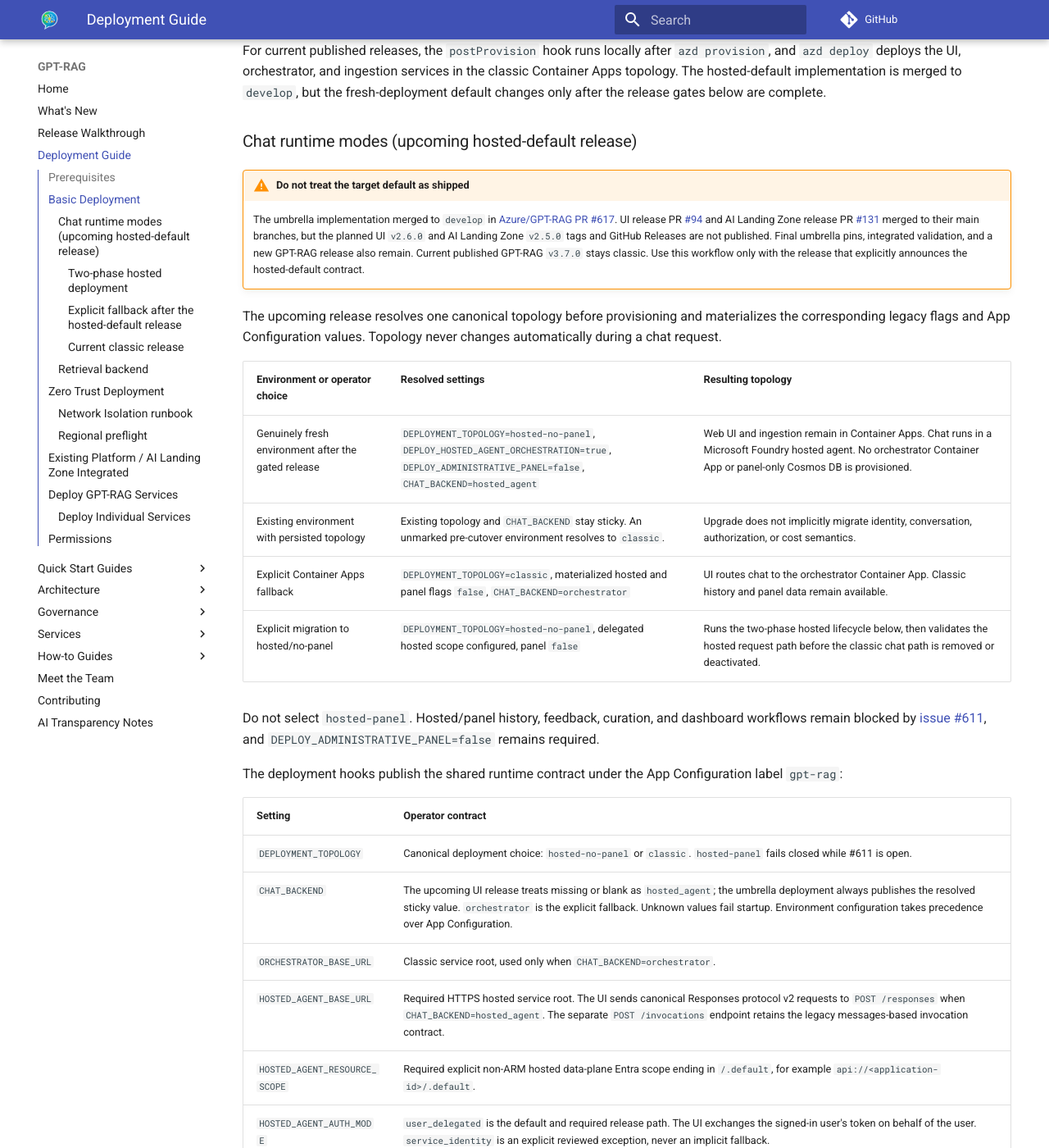
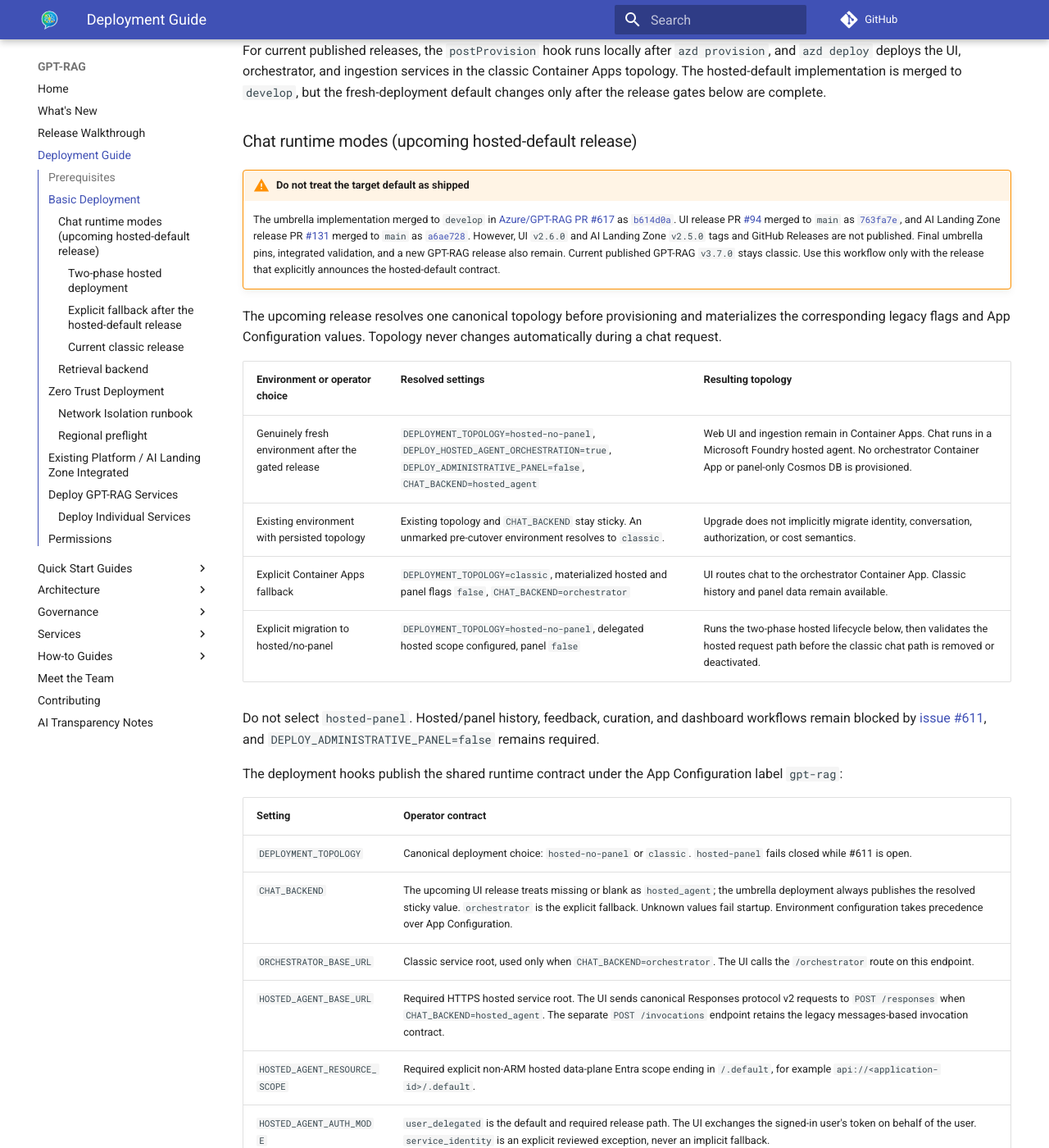
Before and after one commit to Azure/GPT-RAG, an MkDocs documentation site: the page built from docs/deploy.md, in a window 1280 px wide and 1400 px high, scrolled down 1424 px. Shown: the whole window at 82% size. Built offline with MkDocs 1.6.1 and Material for MkDocs 9.7.7, drawn with Linux system fonts in a browser that asks for light colours; comment, search, counter and statistics services are not loaded.

Commit message:
docs: link hosted release merge commits
Record the exact platform, UI, and AI Landing Zone merge commits while keeping the hosted-default target explicitly unreleased. Preserve the classic orchestrator route detail from the updated docs base.

Co-authored-by: Copilot App <223556219+Copilot@users.noreply.github.com>

```diff
--- a/docs/deploy.md
+++ b/docs/deploy.md
@@ -57,15 +57,20 @@ only after the release gates below are complete.
 
 !!! warning "Do not treat the target default as shipped"
     The umbrella implementation merged to `develop` in
-    [Azure/GPT-RAG PR #617](https://github.com/Azure/GPT-RAG/pull/617).
+    [Azure/GPT-RAG PR #617](https://github.com/Azure/GPT-RAG/pull/617) as
+    [`b614d0a`](https://github.com/Azure/GPT-RAG/commit/b614d0ad19a66cbc06b34a3ad764b0d94428999f).
     UI release PR
-    [#94](https://github.com/Azure/gpt-rag-ui/pull/94) and AI Landing Zone
-    release PR [#131](https://github.com/Azure/bicep-ptn-aiml-landing-zone/pull/131)
-    merged to their main branches, but the planned UI `v2.6.0` and AI Landing
-    Zone `v2.5.0` tags and GitHub Releases are not published. Final umbrella
-    pins, integrated validation, and a new GPT-RAG release also remain. Current
-    published GPT-RAG `v3.7.0` stays classic. Use this workflow only with the
-    release that explicitly announces the hosted-default contract.
+    [#94](https://github.com/Azure/gpt-rag-ui/pull/94) merged to `main` as
+    [`763fa7e`](https://github.com/Azure/gpt-rag-ui/commit/763fa7eb2135037382673d2eb968421f084941cc),
+    and AI Landing Zone release PR
+    [#131](https://github.com/Azure/bicep-ptn-aiml-landing-zone/pull/131) merged
+    to `main` as
+    [`a6ae728`](https://github.com/Azure/bicep-ptn-aiml-landing-zone/commit/a6ae7284d654abb7ec53810cb8765b2975b51baa).
+    However, UI `v2.6.0` and AI Landing Zone `v2.5.0` tags and GitHub Releases
+    are not published. Final umbrella pins, integrated validation, and a new
+    GPT-RAG release also remain. Current published GPT-RAG `v3.7.0` stays
+    classic. Use this workflow only with the release that explicitly announces
+    the hosted-default contract.
 
 The upcoming release resolves one canonical topology before provisioning and
 materializes the corresponding legacy flags and App Configuration values.
@@ -90,7 +95,7 @@ Configuration label `gpt-rag`:
 | --- | --- |
 | `DEPLOYMENT_TOPOLOGY` | Canonical deployment choice: `hosted-no-panel` or `classic`. `hosted-panel` fails closed while #611 is open. |
 | `CHAT_BACKEND` | The upcoming UI release treats missing or blank as `hosted_agent`; the umbrella deployment always publishes the resolved sticky value. `orchestrator` is the explicit fallback. Unknown values fail startup. Environment configuration takes precedence over App Configuration. |
-| `ORCHESTRATOR_BASE_URL` | Classic service root, used only when `CHAT_BACKEND=orchestrator`. |
+| `ORCHESTRATOR_BASE_URL` | Classic service root, used only when `CHAT_BACKEND=orchestrator`. The UI calls the `/orchestrator` route on this endpoint. |
 | `HOSTED_AGENT_BASE_URL` | Required HTTPS hosted service root. The UI sends canonical Responses protocol v2 requests to `POST /responses` when `CHAT_BACKEND=hosted_agent`. The separate `POST /invocations` endpoint retains the legacy messages-based invocation contract. |
 | `HOSTED_AGENT_RESOURCE_SCOPE` | Required explicit non-ARM hosted data-plane Entra scope ending in `/.default`, for example `api://<application-id>/.default`. |
 | `HOSTED_AGENT_AUTH_MODE` | `user_delegated` is the default and required release path. The UI exchanges the signed-in user's token on behalf of the user. `service_identity` is an explicit reviewed exception, never an implicit fallback. |
```
Also changed, not shown: docs/architecture.md (+13 -8 lines), docs/index.md (+8 -5 lines).
